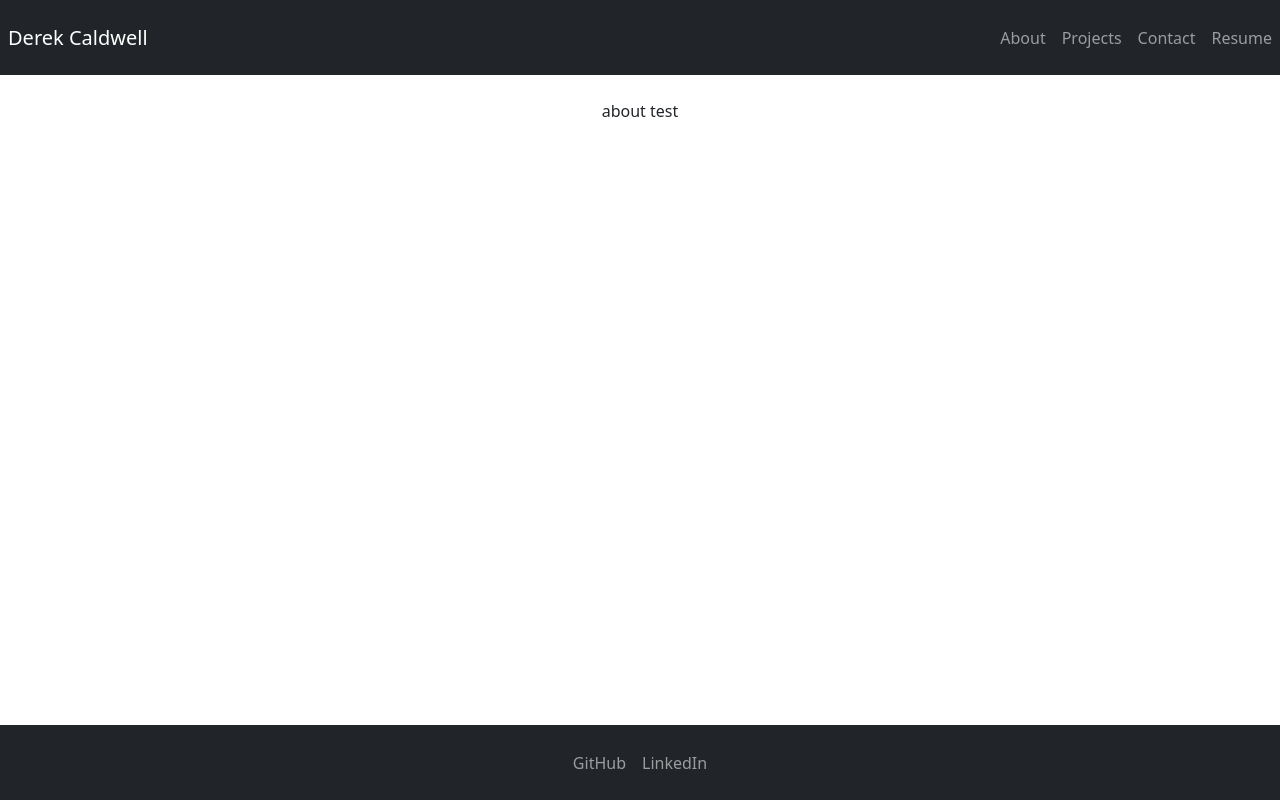
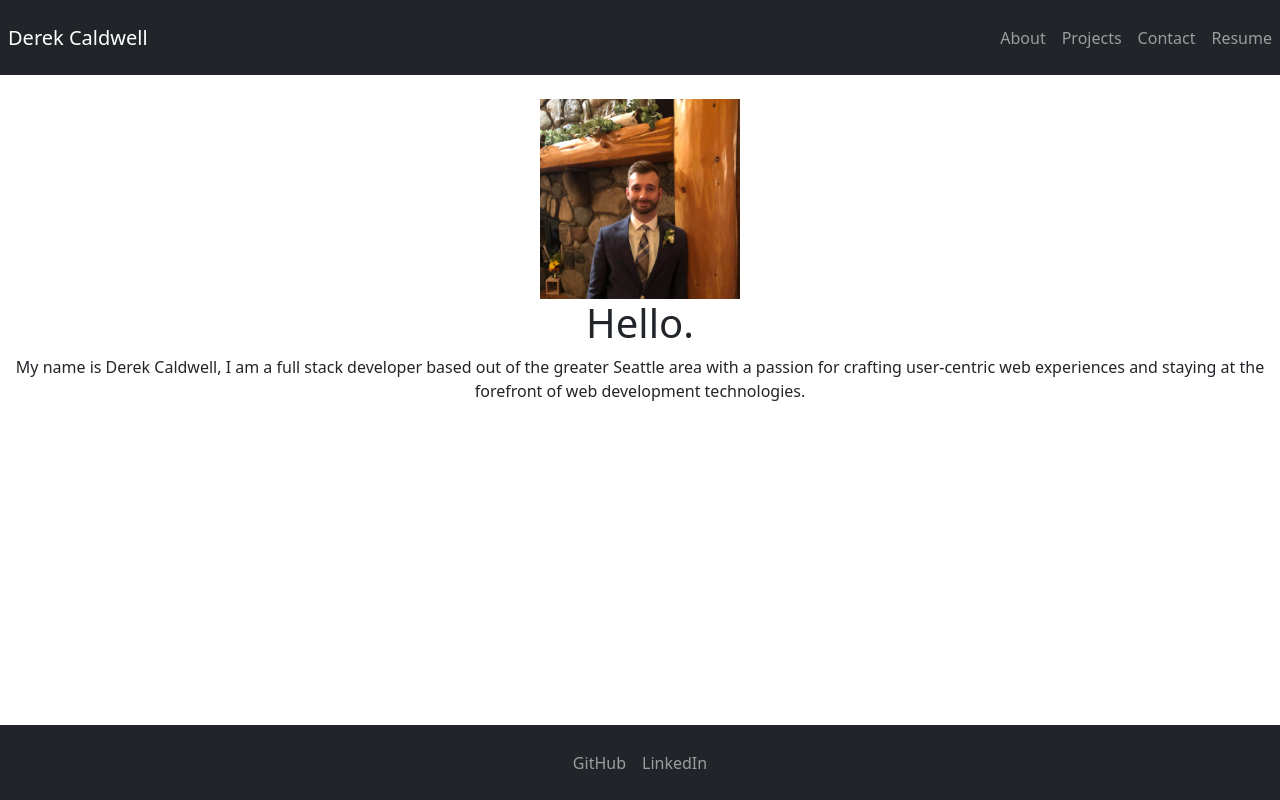
Before and after one commit to CaldwellDerek/professional-portfolio, a React (Create React App) app in the folder portfolio/: page / in a window 1280 px wide. Built offline with nearby package versions, Linux system fonts and the light colour scheme.

Commit message:
about portrait and opening text added

```diff
--- a/portfolio/src/components/about/index.js
+++ b/portfolio/src/components/about/index.js
@@ -1,9 +1,17 @@
 import React from "react";
+import profilePicture from "../../assets/profile-picture.jpg"
+
+const profileStyle = {
+    height: "200px",
+    width: "200px"
+}
 
 const About = () => {
     return (
         <div id="about">
-            <p>about test</p>
+            <img style={profileStyle} src={profilePicture} alt="self portrait" />
+            <h1>Hello.</h1>
+            <p>My name is Derek Caldwell, I am a full stack developer based out of the greater Seattle area with a passion for crafting user-centric web experiences and staying at the forefront of web development technologies.</p>
         </div>
     );
 }
```
Also changed, not shown: portfolio/src/assets/profile-picture.jpg (added).
